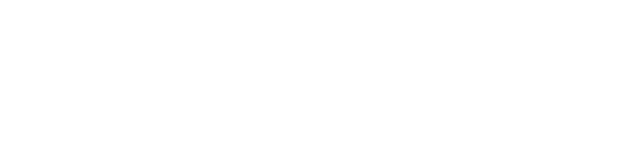
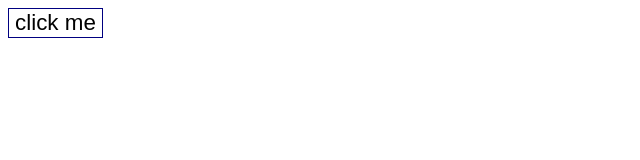
Before and after one commit to SankarSiva21/Javascript, a plain HTML site: page StartingJS.html in a window 1280 px wide. Shown: the whole page, without its empty margins (0-640 px from the left). Drawn offline with Linux system fonts and the light colour scheme.

Commit message:
added click button

```diff
--- a/StartingJS.html
+++ b/StartingJS.html
@@ -4,8 +4,20 @@
     <meta charset="UTF-8">
     <meta name="viewport" content="width=device-width, initial-scale=1.0">
     <title>Js Basics</title>
+    <style>
+        button{
+            background-color: transparent;
+            border: 1px solid navy;
+            font-size: 1.4rem;
+        }
+        button:hover{
+            background-color: navy;
+            border: none;
+            color: wheat;
+        }
+    </style>
 </head>
 <body>
-
+    <button>click me</button>
 </body>
 </html>
```
